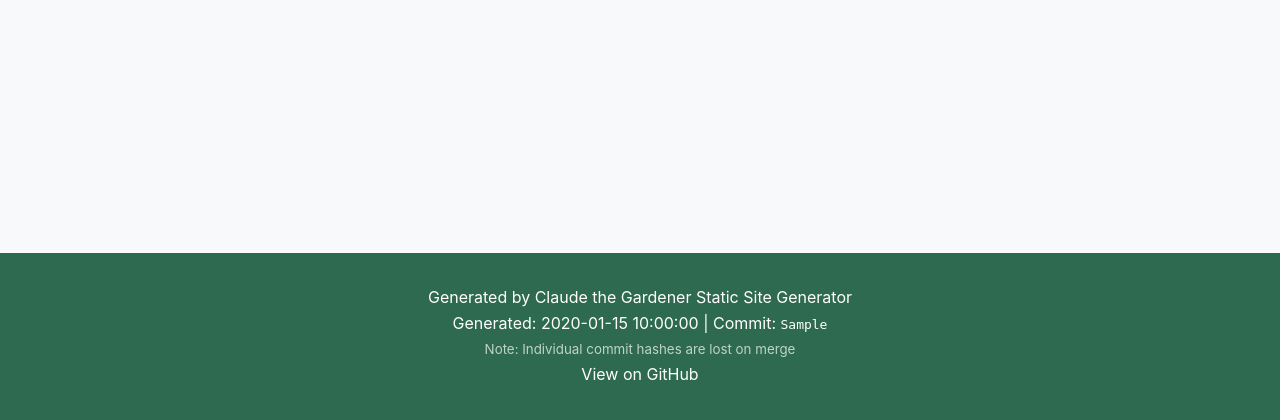
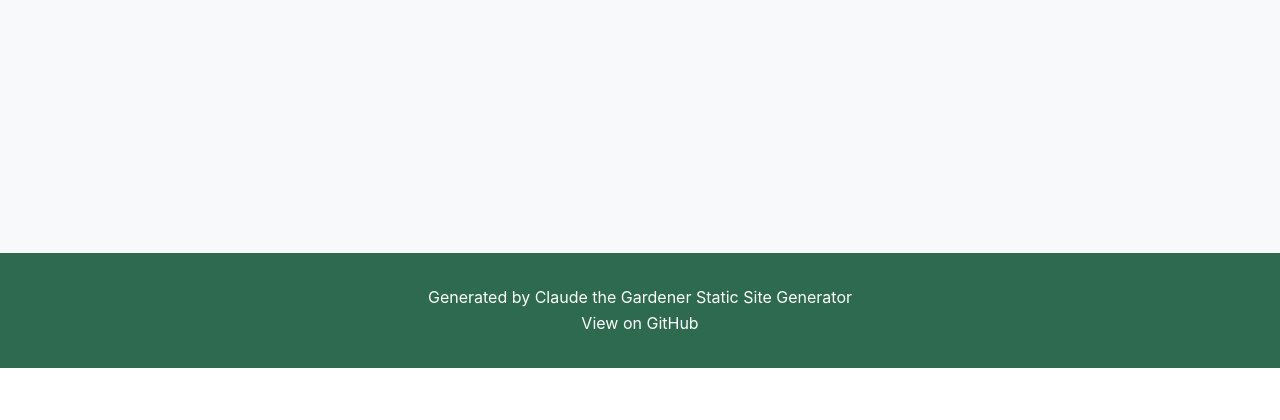
Before and after one commit to mnbf9rca/claude-code-the-gardener, a Python web app: template static_site_generator/templates/notes.html in a window 1280 px wide. Shown: the part 494-914 px from the top of the page. After the commit the page ends 862 px from the top, so only its background shows below. Run offline with Jinja, Linux system fonts and the light colour scheme; the template is opened without the code that fills it: most values are stand-ins (such as "Sample title", 1, 10 or a date in 2020).

Commit message:
Fix/gitignore always create (#47)
* Fix publish script to always create .gitignore on every run

The .gitignore file was only being created during initial git repo
initialization. If the output directory already had a git repo without
a .gitignore, photos would get tracked and cause the repo to grow
uncontrollably.

This fix ensures the .gitignore is created/updated on every publish run,
preventing photos from being tracked even on existing deployments.

🤖 Generated with [Claude Code](https://claude.com/claude-code)

Co-Authored-By: Claude <noreply@anthropic.com>

* Add photo index tracking to prevent repo growth while detecting changes

Generate photos/index.txt containing a sorted list of all photo files.
This allows git to detect when photos are added/removed/changed without
committing the large binary files themselves, keeping the repo size
manageable while maintaining proper change detection for republishing.

🤖 Generated with [Claude Code](https://claude.com/claude-code)

Co-Authored-By: Claude <noreply@anthropic.com>

* Move generation timestamp to landing page only

Previously the generation timestamp appeared in the footer of every page,
causing all HTML files to show as modified on every build even when content
was unchanged. Now it only appears on index.html, reducing git churn to a
single file per build.

🤖 Generated with [Claude Code](https://claude.com/claude-code)

Co-Authored-By: Claude <noreply@anthropic.com>

* Refactor water data handling: unify 'ml' and 'ml_dispensed' keys for consistency

---------

Co-authored-by: Claude <noreply@anthropic.com>

```diff
--- a/static_site_generator/parsers/actions.py
+++ b/static_site_generator/parsers/actions.py
@@ -135,7 +135,7 @@ def _add_water_events_to_timeline(data_dir: Path, timeline: List[Dict[str, Any]]
                 "timestamp": event["timestamp"],
                 "unix": int(timestamp.timestamp() * 1000),
                 "data": event,
-                "summary": f"Dispensed {event.get('ml_dispensed', 0)}ml water",
+                "summary": f"Dispensed {event.get('ml', 0)}ml water",
             })
         except (ValueError, TypeError, KeyError):
             continue
@@ -225,7 +225,8 @@ def create_action_summary(action: Dict[str, Any]) -> str:
 
     if action_type == "water":
         if isinstance(details, dict):
-            ml = details.get("ml_dispensed", "unknown")
+            # Check both "ml" and "ml_dispensed" for backwards compatibility
+            ml = details.get("ml", details.get("ml_dispensed", "unknown"))
             return f"Dispensed {ml}ml water"
         return f"Water action: {details}"
 
--- a/static_site_generator/parsers/sensors.py
+++ b/static_site_generator/parsers/sensors.py
@@ -66,7 +66,7 @@ def get_water_data(data_dir: Path) -> List[Dict[str, Any]]:
     for event in events:
         try:
             timestamp = parse_timestamp(event["timestamp"])
-            ml_dispensed = event.get("ml_dispensed", 0)
+            ml_dispensed = event.get("ml", 0)
             cumulative_ml += ml_dispensed
 
             chart_data.append({
--- a/static_site_generator/parsers/stats.py
+++ b/static_site_generator/parsers/stats.py
@@ -165,7 +165,7 @@ def _add_sensor_and_action_stats(stats: Dict[str, Any], data_dir: Path) -> None:
     # Water pump stats
     water_file = data_dir / "water_pump_history.jsonl"
     water_events = load_jsonl(water_file)
-    total_ml = sum(e.get("ml_dispensed", 0) for e in water_events)
+    total_ml = sum(e.get("ml", 0) for e in water_events)
     stats["water"]["total_ml_dispensed"] = total_ml
     stats["water"]["total_events"] = len(water_events)
 
@@ -356,7 +356,7 @@ def get_daily_summary(data_dir: Path) -> List[Dict[str, Any]]:
         date = get_date(record.get("timestamp"))
         if date:
             daily_data[date]["date"] = date
-            daily_data[date]["water_ml"] += record.get("ml_dispensed", 0)
+            daily_data[date]["water_ml"] += record.get("ml", 0)
 
     # Process light
     light_file = data_dir / "light_history.jsonl"
--- a/static_site_generator/templates/base.html
+++ b/static_site_generator/templates/base.html
@@ -32,17 +32,6 @@
     <footer class="main-footer">
         <div class="footer-container">
             <p>Generated by Claude the Gardener Static Site Generator</p>
-            <p class="footer-meta">
-                {% if generation_time %}
-                Generated: {{ generation_time }}
-                {% endif %}
-                {% if git_commit %}
-                | Commit: <code>{{ git_commit }}</code>
-                {% endif %}
-                {% if git_commit %}
-                <br><small style="opacity: 0.7;">Note: Individual commit hashes are lost on merge</small>
-                {% endif %}
-            </p>
             <p class="footer-links">
                 <a href="https://github.com/mnbf9rca/claude-code-the-gardener" target="_blank">View on GitHub</a>
             </p>
--- a/static_site_generator/templates/index.html
+++ b/static_site_generator/templates/index.html
@@ -7,6 +7,11 @@
     <header class="page-header">
         <h1><1 Claude the Gardener Dashboard</h1>
         <p class="subtitle">Autonomous AI Plant Care Journey</p>
+        {% if generation_time %}
+        <p class="page-meta" style="font-size: 0.85em; opacity: 0.7; margin-top: 0.5em;">
+            Generated: {{ generation_time }}
+        </p>
+        {% endif %}
     </header>
 
     <div class="stats-grid">
```
Also changed, not shown: 1 other file.
